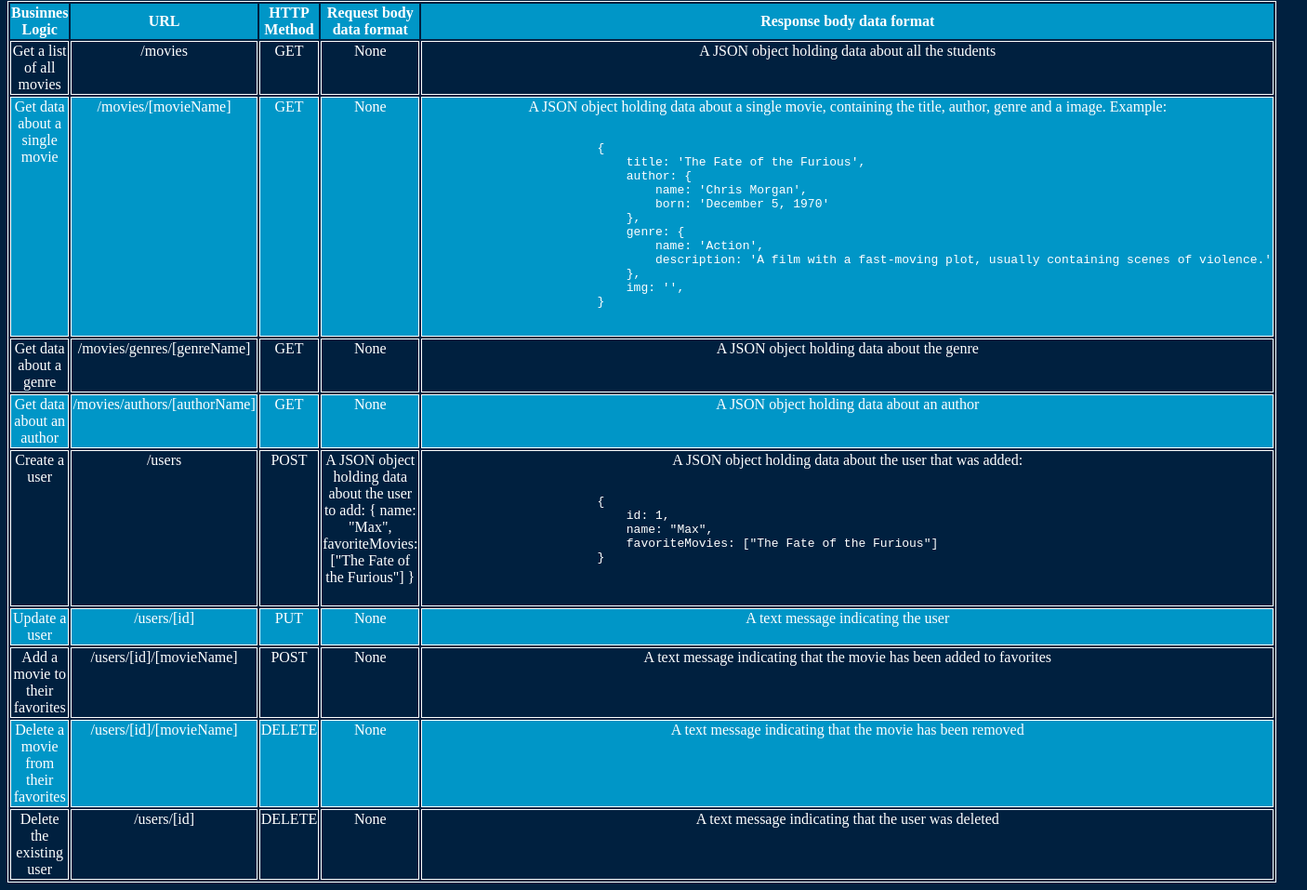
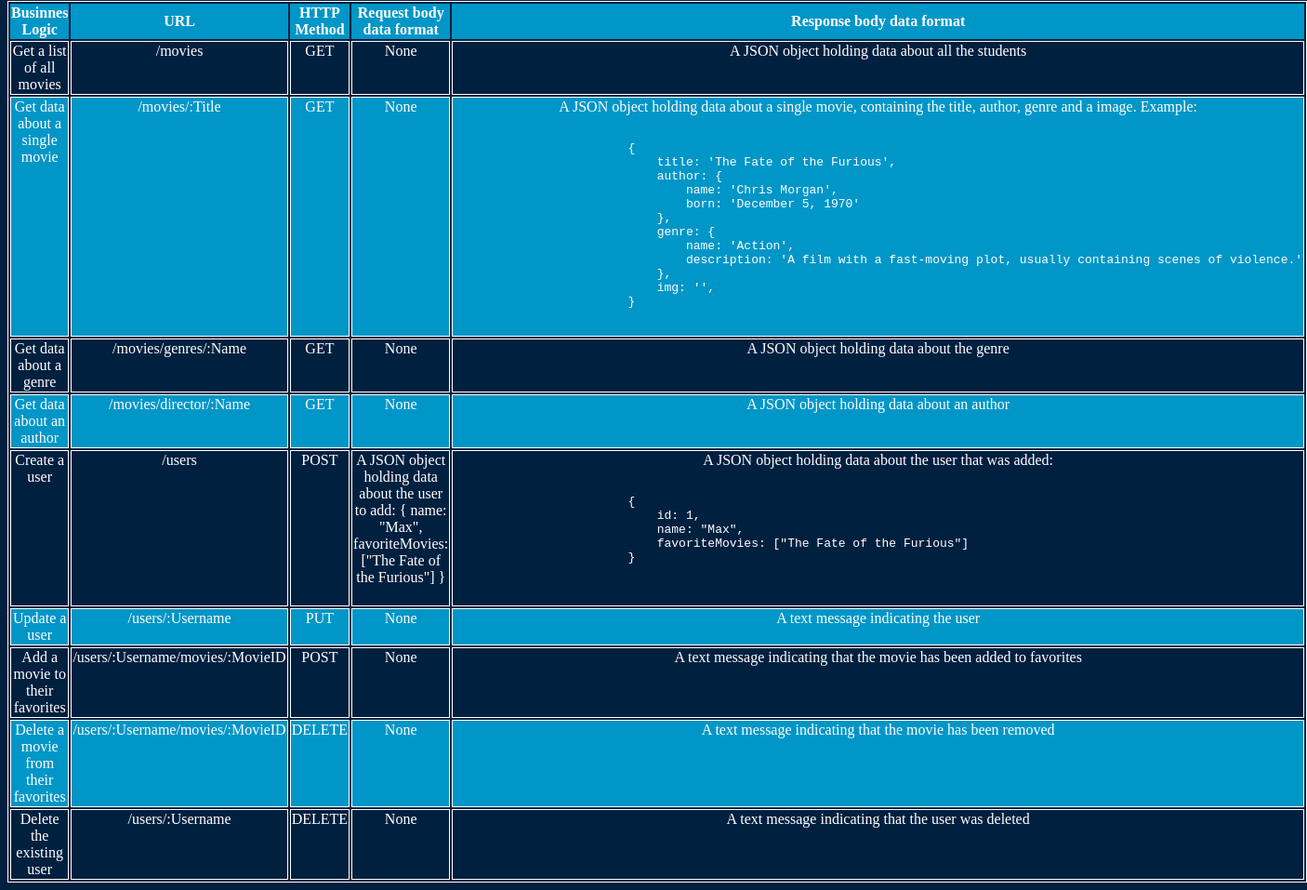
Before and after one commit to OrlandoAdrianCalciu/movie-api, a website: page public/documentation.html in a window 1280 px wide. Shown: the part 131-1088 px from the top of the page at 93% size, 1406 px wide, since content can reach past the window. Drawn offline with Linux system fonts and the light colour scheme.

Commit message:
Updated URL endpoints

```diff
--- a/public/documentation.html
+++ b/public/documentation.html
@@ -39,7 +39,7 @@
                 </tr>
                 <tr>
                     <td>Get data about a single movie</td>
-                    <td>/movies/[movieName]</td>
+                    <td>/movies/:Title</td>
                     <td>GET</td>
                     <td>None</td>
                     <td>A JSON object holding data about a single movie, containing the title, author, genre and a
@@ -63,14 +63,14 @@
                 </tr>
                 <tr>
                     <td>Get data about a genre</td>
-                    <td>/movies/genres/[genreName]</td>
+                    <td>/movies/genres/:Name</td>
                     <td>GET</td>
                     <td>None</td>
                     <td>A JSON object holding data about the genre</td>
                 </tr>
                 <tr>
                     <td>Get data about an author</td>
-                    <td>/movies/authors/[authorName]</td>
+                    <td>/movies/director/:Name</td>
                     <td>GET</td>
                     <td>None</td>
                     <td>A JSON object holding data about an author</td>
@@ -99,28 +99,28 @@
                 </tr>
                 <tr>
                     <td>Update a user</td>
-                    <td>/users/[id]</td>
+                    <td>/users/:Username</td>
                     <td>PUT</td>
                     <td>None</td>
                     <td>A text message indicating the user</td>
                 </tr>
                 <tr>
                     <td>Add a movie to their favorites</td>
-                    <td>/users/[id]/[movieName]</td>
+                    <td>/users/:Username/movies/:MovieID</td>
                     <td>POST</td>
                     <td>None</td>
                     <td>A text message indicating that the movie has been added to favorites</td>
                 </tr>
                 <tr>
                     <td>Delete a movie from their favorites</td>
-                    <td>/users/[id]/[movieName]</td>
+                    <td>/users/:Username/movies/:MovieID</td>
                     <td>DELETE</td>
                     <td>None</td>
                     <td>A text message indicating that the movie has been removed</td>
                 </tr>
                 <tr>
                     <td>Delete the existing user</td>
-                    <td>/users/[id]</td>
+                    <td>/users/:Username</td>
                     <td>DELETE</td>
                     <td>None</td>
                     <td>A text message indicating that the user was deleted</td>
```
